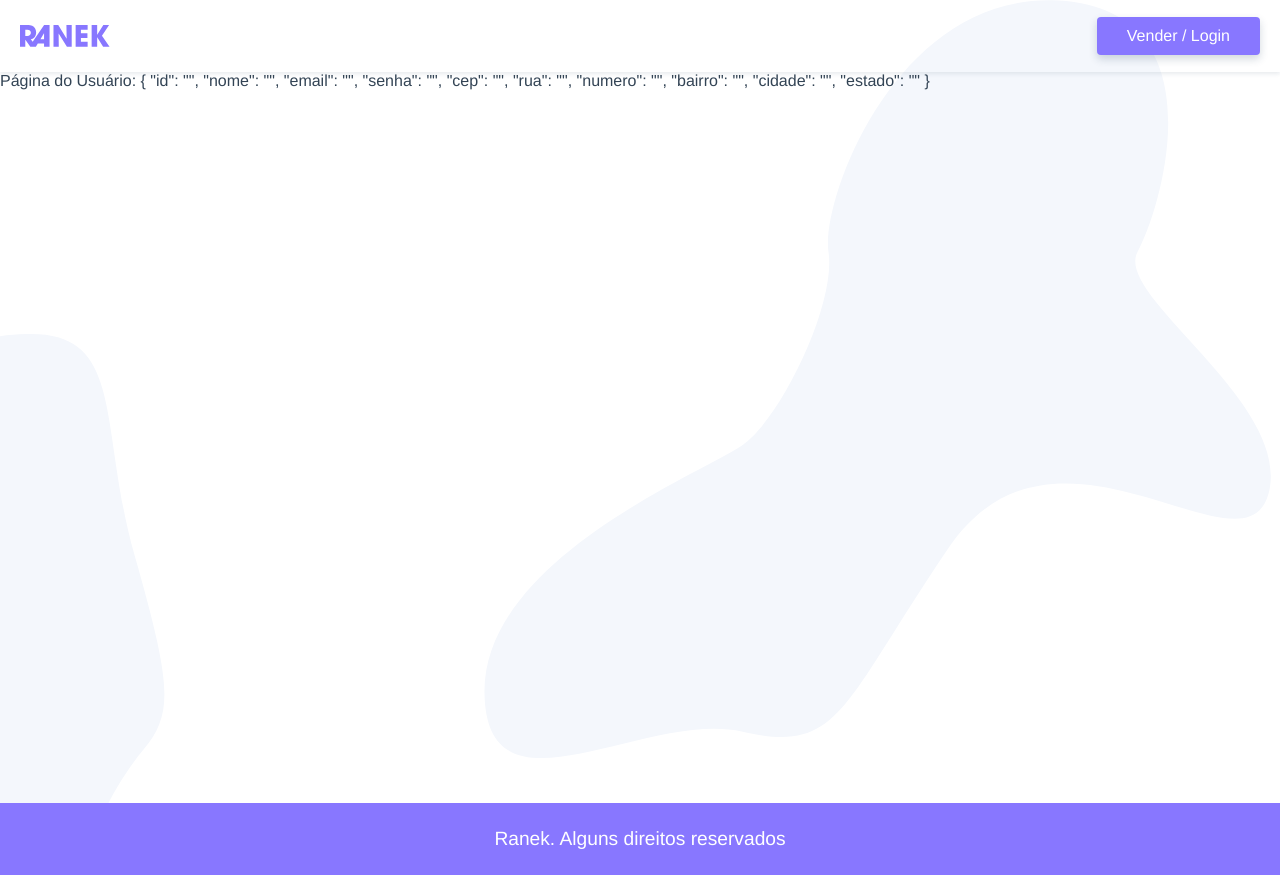
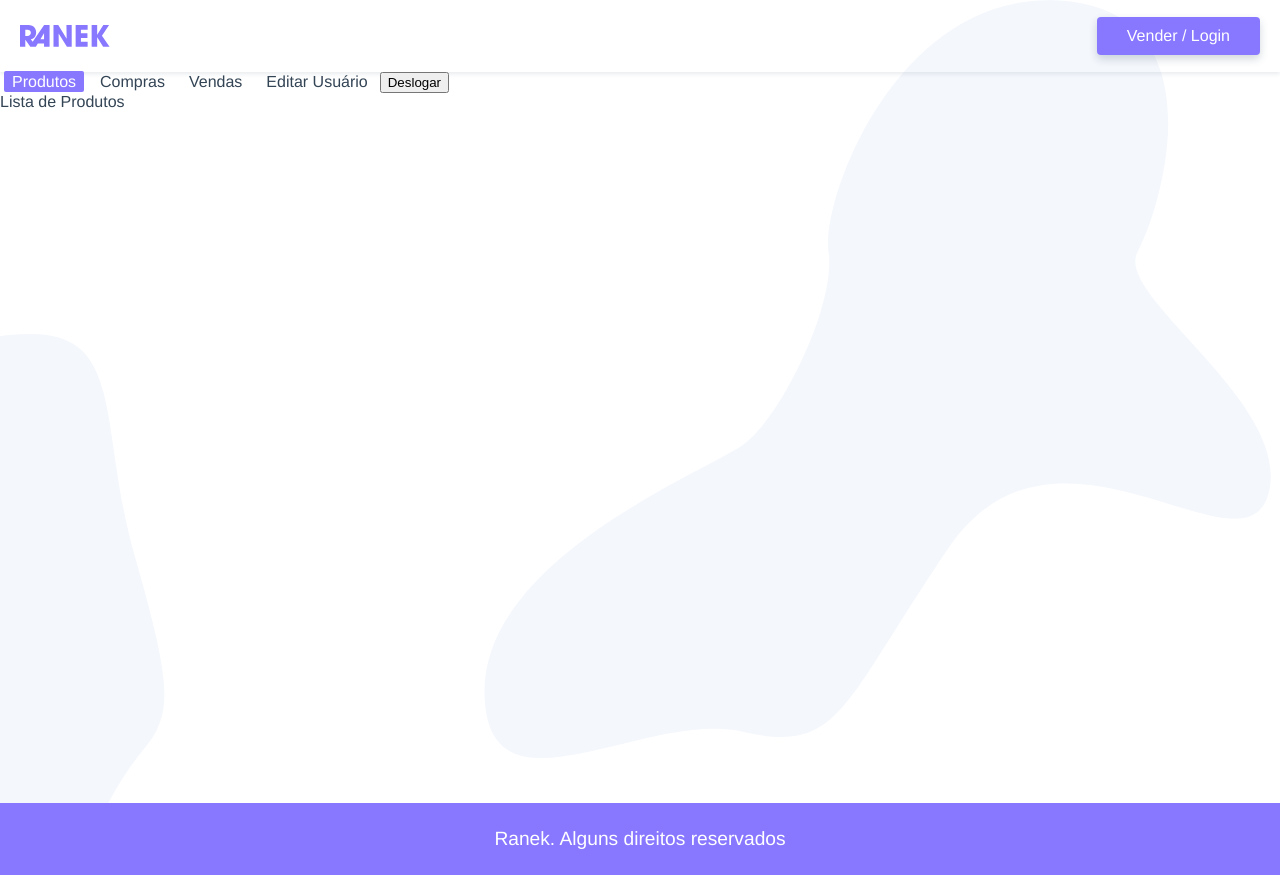
Before and after one commit to bryanbruzinga/Ranek, a Vue app: page /usuario in a window 1280 px wide. Built offline with nearby package versions, Linux system fonts and the light colour scheme.

Commit message:
Criadas páginas do usuário logado e função de deslogar da conta

```diff
--- a/src/router/index.js
+++ b/src/router/index.js
@@ -4,6 +4,10 @@
 import Produto from "../views/Produto.vue";
 import Login from "../views/Login.vue";
 import Usuario from "../views//usuario/Usuario.vue";
+import UsuarioProduto from "../views//usuario/UsuarioProduto.vue";
+import UsuarioCompras from "../views//usuario/UsuarioCompras.vue";
+import UsuarioVendas from "../views//usuario/UsuarioVendas.vue";
+import UsuarioEditar from "../views//usuario/UsuarioEditar.vue";
 
 Vue.use(VueRouter);
 
@@ -20,8 +24,29 @@
   },
   {
     path: "/usuario",
-    name: "usuario",
     component: Usuario,
+    children: [
+      {
+        path: "",
+        name: "usuario",
+        component: UsuarioProduto
+      },
+      {
+        path: "compras",
+        name: "compras",
+        component: UsuarioCompras
+      },
+      {
+        path: "vendas",
+        name: "vendas",
+        component: UsuarioVendas
+      },
+      {
+        path: "editar",
+        name: "usuario-editar",
+        component: UsuarioEditar
+      }
+    ]
   },
   {
     path: "/produto/:id",
--- a/src/store/index.js
+++ b/src/store/index.js
@@ -39,5 +39,20 @@
       context.commit("UPDATE_USUARIO", { id: payload.email });
       return api.post("/usuario", payload);
     },
+    deslogarUsuario(context) {
+      context.commit("UPDATE_USUARIO", {
+        id: "",
+        nome: "",
+        email: "",
+        senha: "",
+        cep: "",
+        rua: "",
+        numero: "",
+        bairro: "",
+        cidade: "",
+        estado: ""
+      });
+      context.commit("UPDATE_LOGIN", false);
+    }
   }
 });
--- a/src/views/usuario/Usuario.vue
+++ b/src/views/usuario/Usuario.vue
@@ -1,12 +1,39 @@
 <template>
-  <div>
-      <p>Página do Usuário: {{$store.state.usuario}}</p>
-  </div>
+    <section class="usuario">
+      <nav class="sidenav">
+        <ul>
+          <li>
+            <router-link :to="{name: 'usuario'}">Produtos</router-link>
+          </li>
+          <li>
+            <router-link :to="{name: 'compras'}">Compras</router-link>
+          </li>
+          <li>
+            <router-link :to="{name: 'vendas'}">Vendas</router-link>
+          </li>
+          <li>
+            <router-link :to="{name: 'usuario-editar'}">Editar Usuário</router-link>
+          </li>
+          <li>
+            <button @click.prevent="deslogar">Deslogar</button>
+          </li>
+        </ul>
+      </nav>
+      <transition mode="out-in">
+        <router-view></router-view>
+      </transition>
+    </section>
 </template>
 
 <script>
 export default {
-    name: "Usuario"
+    name: "Usuario",
+    methods: {
+      deslogar() {
+        this.$store.dispatch("deslogarUsuario");
+        this.$router.push("/login")
+      }
+    }
 }
 </script>
 
--- /dev/null
+++ b/src/views/usuario/UsuarioCompras.vue
@@ -0,0 +1,13 @@
+<template>
+  <div>Compras</div>
+</template>
+
+<script>
+export default {
+
+}
+</script>
+
+<style>
+
+</style>
--- /dev/null
+++ b/src/views/usuario/UsuarioEditar.vue
@@ -0,0 +1,13 @@
+<template>
+  <div>Editar Usuario</div>
+</template>
+
+<script>
+export default {
+
+}
+</script>
+
+<style>
+
+</style>
--- /dev/null
+++ b/src/views/usuario/UsuarioProduto.vue
@@ -0,0 +1,13 @@
+<template>
+  <p>Lista de Produtos</p>
+</template>
+
+<script>
+export default {
+
+}
+</script>
+
+<style>
+
+</style>
--- /dev/null
+++ b/src/views/usuario/UsuarioVendas.vue
@@ -0,0 +1,13 @@
+<template>
+  <div>Vendas</div>
+</template>
+
+<script>
+export default {
+
+}
+</script>
+
+<style>
+
+</style>
```
